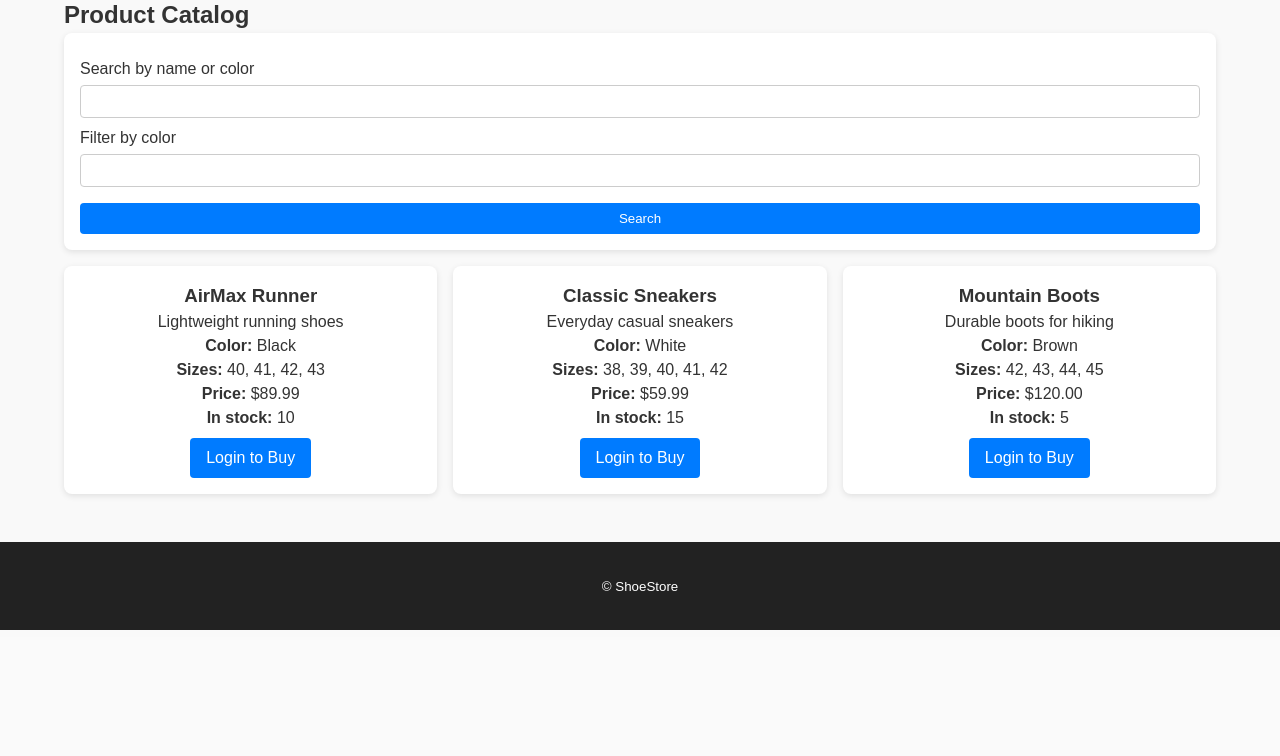
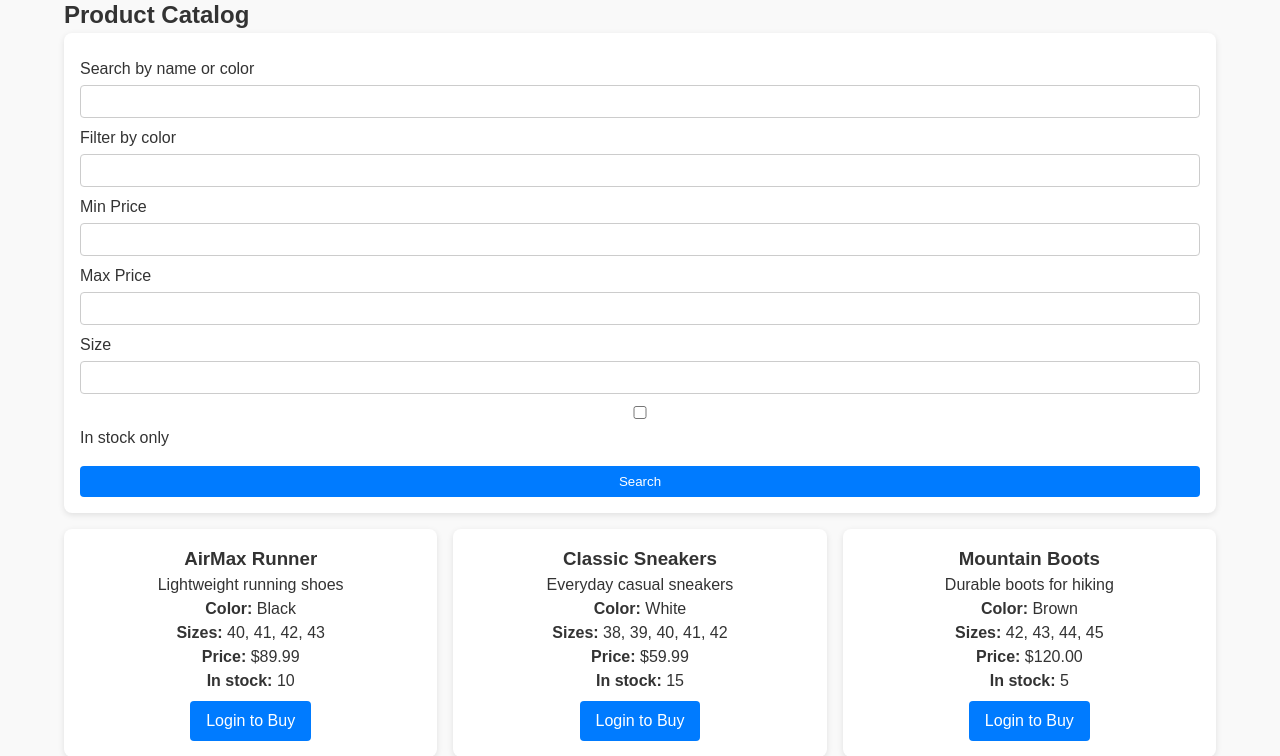
Before and after one commit to GAAtanasov21/12-class-2-day-project, a Flask app: page /catalog/ in a window 1280 px wide. Shown: the part 163-919 px from the top of the page. Before the commit the page ends 793 px from the top, so only its background shows below. Run offline with Flask 3, Linux system fonts and the light colour scheme.

Commit message:
Extend filter option in catalog page

```diff
--- a/controllers/cart_controller.py
+++ b/controllers/cart_controller.py
@@ -23,7 +23,7 @@ def add(product_id):
         return redirect(url_for("auth.login"))
 
     user_email = session["user_email"]
-    size = request.args.get("size")  # grab size from query parameters
+    size = request.args.get("size")
     if not size:
         flash("You must select a size")
         return redirect(url_for("catalog.catalog"))
--- a/controllers/catalog_controller.py
+++ b/controllers/catalog_controller.py
@@ -7,5 +7,31 @@ catalog_bp = Blueprint("catalog", __name__, url_prefix="/catalog")
 def catalog():
     query = (request.args.get("q") or "").strip()
     color_filter = (request.args.get("color") or "").strip()
-    products = list_products()
-    return render_template("catalog.html", products=products, query=query, color_filter=color_filter)
+    min_price = request.args.get("min_price")
+    max_price = request.args.get("max_price")
+    size = request.args.get("size")
+    in_stock = request.args.get("in_stock") == "on"
+
+    min_price = float(min_price) if min_price else None
+    max_price = float(max_price) if max_price else None
+    size = int(size) if size and size.isdigit() else None
+
+    products = list_products(
+        query=query,
+        color=color_filter,
+        min_price=min_price,
+        max_price=max_price,
+        size=size,
+        in_stock=in_stock,
+    )
+
+    return render_template(
+        "catalog.html",
+        products=products,
+        query=query,
+        color_filter=color_filter,
+        min_price=min_price or "",
+        max_price=max_price or "",
+        size=size or "",
+        in_stock=in_stock,
+    )
--- a/services/cart_service.py
+++ b/services/cart_service.py
@@ -1,9 +1,6 @@
 from services.catalog_service import get_product
 
-# Store carts per user_email
 carts = {}
-
-# Store orders per user_email
 
 def get_cart(user_email):
     return carts.setdefault(user_email, [])
--- a/services/catalog_service.py
+++ b/services/catalog_service.py
@@ -7,11 +7,34 @@ def add_product(name, description, color, sizes, price, stock):
     products.append(p)
     return p
 
-def list_products():
-    return products.copy()
+def list_products(query=None, color=None, min_price=None, max_price=None, size=None, in_stock=False):
+    results = products.copy()
+
+    if query:
+        results = [p for p in results if query.lower() in p.name.lower() or query.lower() in p.color.lower()]
+
+    if color:
+        results = [p for p in results if color.lower() in p.color.lower()]
+
+    if min_price is not None:
+        results = [p for p in results if p.price >= min_price]
+
+    if max_price is not None:
+        results = [p for p in results if p.price <= max_price]
+
+    if size is not None:
+        results = [p for p in results if size in p.sizes]
+
+    if in_stock:
+        results = [p for p in results if p.stock > 0]
+
+    return results
 
 def get_product(pid):
-    return next((p for p in products if p.id == pid), None)
+    for p in products:
+        if p.id == pid:
+            return p
+    return None
 
 def init_sample_products():
     if products:
--- a/services/models.py
+++ b/services/models.py
@@ -37,7 +37,7 @@ class Order:
         self.id = Order._next_id
         Order._next_id += 1
         self.user_email = user_email
-        self.items = items  # list of dicts { product, size, quantity, subtotal }
+        self.items = items
         self.address = address
         self.payment_method = payment_method
         self.created_at = datetime.now()
--- a/services/order_service.py
+++ b/services/order_service.py
@@ -2,13 +2,12 @@ from services.models import Order
 
 orders=[]
 def create_order(user_email, cart_items, address, payment_method):
-    # Build order items and reduce stock
+
     items = []
     for item in cart_items:
         product = item["product"]
         qty = item["quantity"]
 
-        # reduce stock
         if product.stock < qty:
             raise ValueError(f"Not enough stock for {product.name}")
         product.reduce_stock(qty)
--- a/templates/catalog.html
+++ b/templates/catalog.html
@@ -9,6 +9,20 @@
 
   <label for="color">Filter by color</label>
   <input type="text" id="color" name="color" value="{{ color_filter }}">
+
+  <label for="min_price">Min Price</label>
+  <input type="number" id="min_price" name="min_price" step="0.01" value="{{ min_price }}">
+
+  <label for="max_price">Max Price</label>
+  <input type="number" id="max_price" name="max_price" step="0.01" value="{{ max_price }}">
+
+  <label for="size">Size</label>
+  <input type="number" id="size" name="size" value="{{ size }}">
+
+  <label>
+    <input type="checkbox" name="in_stock" {% if in_stock %}checked{% endif %}>
+    In stock only
+  </label>
 
   <button type="submit">Search</button>
 </form>
@@ -40,7 +54,6 @@
         {% else %}
           <a class="button" href="{{ url_for('auth.login') }}">Login to Buy</a>
       {% endif %}
-
     </div>
   {% else %}
     <p>No products found.</p>
```
